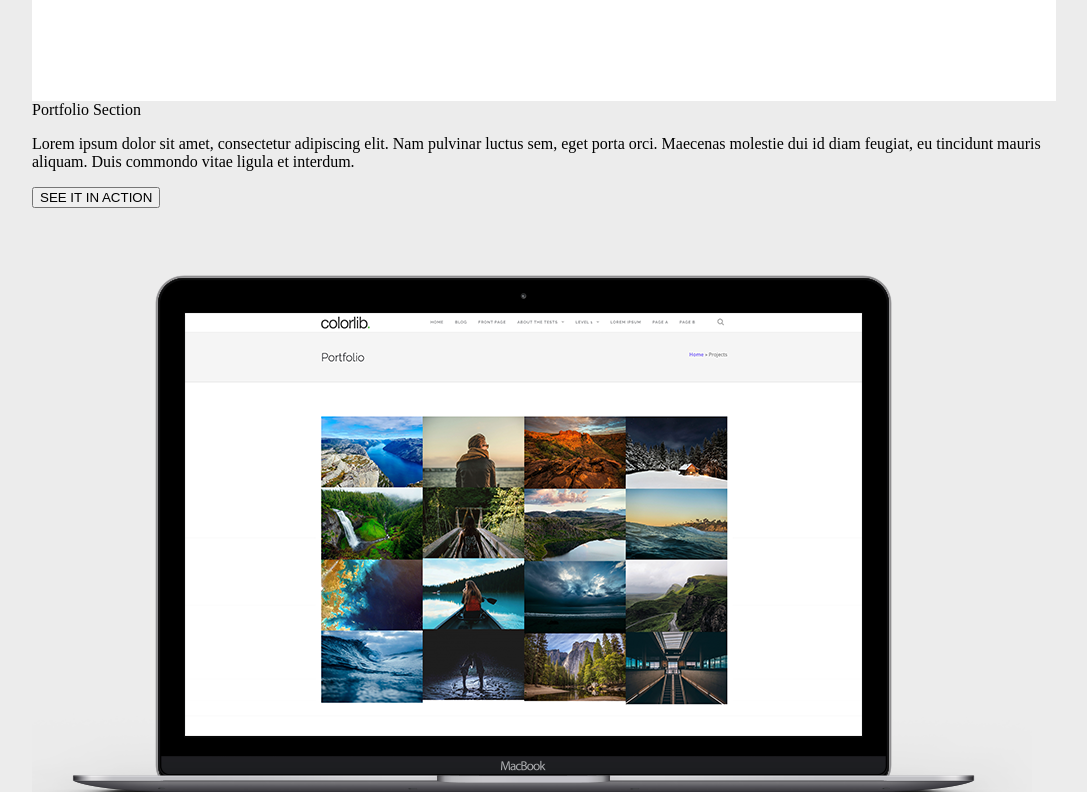
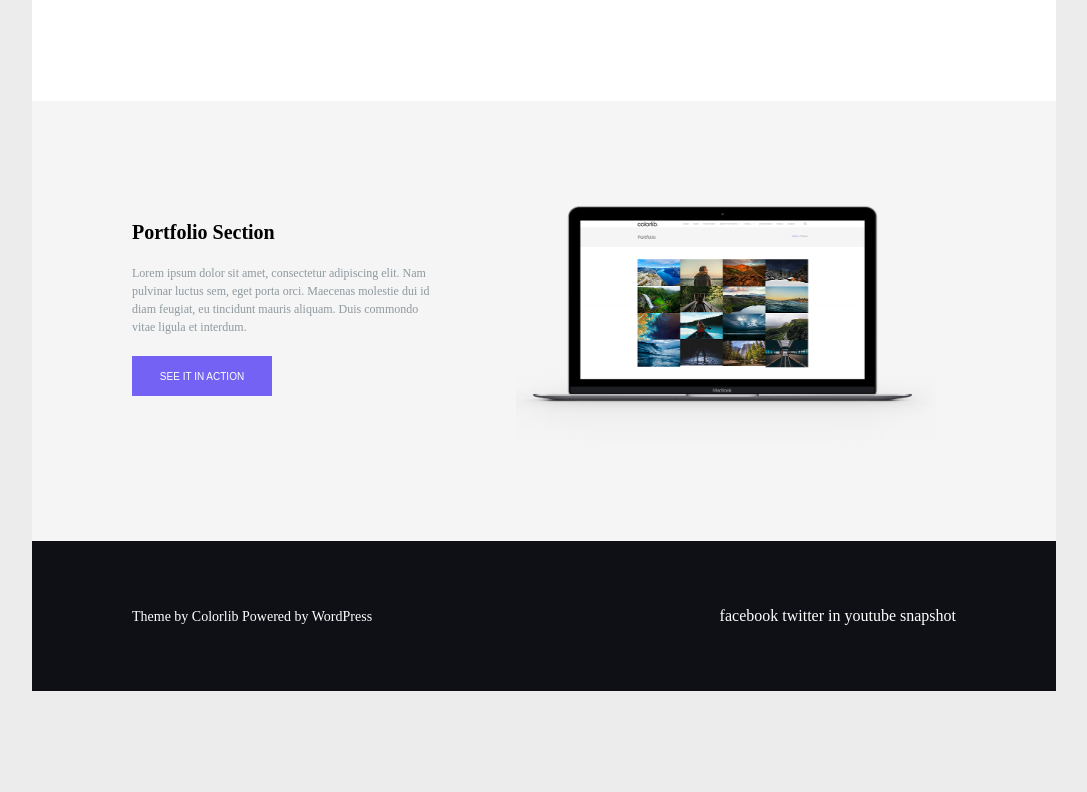
Before and after one commit to sialvsic/3-Pages-in-3-Weeks-Episode-10, a website built with Parcel: page src/week1/index.html in a window 1280 px wide. Shown: the part 953-1745 px from the top of the page, without its empty margins (96-1183 px from the left). After the commit the page ends 1644 px from the top, so only its background shows below. Built offline with nearby package versions, Linux system fonts and the light colour scheme.

Commit message:
finish footer

```diff
--- a/src/week1/index.css
+++ b/src/week1/index.css
@@ -2,6 +2,11 @@ body {
   padding: 0;
   margin: 0;
   background-color: #ECECEC;
+}
+
+.container {
+  max-width: 1024px;
+  margin: 0 auto;
 }
 
 header {
@@ -40,11 +45,6 @@ header .search {
   vertical-align: middle;
 }
 
-main {
-  max-width: 1024px;
-  margin: 0 auto;
-}
-
 .hero {
   padding: 180px 270px 135px;
   text-align: center;
@@ -75,6 +75,7 @@ main {
   width: 140px;
   height: 40px;
   font-size: 10px;
+  cursor: pointer;
 }
 
 .download {
@@ -114,12 +115,55 @@ main {
   font-weight: bold;
 }
 
-.seo-description-content {
+.description-content {
   font-size: 12px;
   color: #8E999F;
   line-height: 18px;
+  margin: 20px 0;
 }
 
-.seo-read-more {
+.portfolio {
+  background-color: #F5F5F5;
+  padding: 80px 120px 100px 100px;
+  overflow: hidden;
+}
 
+.portfolio-description {
+  width: 300px;
+  float: left;
 }
+
+.portfolio-img {
+  float: right;
+  width: 420px;
+  height: 260px;
+}
+
+.portfolio-description {
+  padding-top: 40px;
+}
+
+.portfolio-description-title {
+  font-size: 20px;
+  font-weight: bold;
+}
+
+footer {
+  box-sizing: border-box;
+  height: 150px;
+  line-height: 70px;
+  background-color: #0E1015;
+  padding: 40px 100px;
+}
+
+footer .description {
+  color: #ffffff;
+  font-size: 14px;
+}
+
+.icon-links {
+  float: right;
+  display: inline;
+  text-align: right;
+  color: #ffffff;
+}
--- a/src/week1/index.html
+++ b/src/week1/index.html
@@ -6,6 +6,7 @@
   <link rel="stylesheet" href="./index.css">
 </head>
 <body>
+<div class="container">
   <header>
     <span class="title">Shapely Demo</span>
     <div class="link">
@@ -30,7 +31,7 @@
         <img class="preview" src="./assert/flexible-preview.png" alt="">
         <div class="seo-description">
           <span class="seo-description-title">SEO Friendly</span>
-        <p class="seo-description-content">Lorem ipsum dolor sit amet, consectetur adipiscing elit. Nam pulvinar luctus sem, eget porta orci.
+          <p class="description-content">Lorem ipsum dolor sit amet, consectetur adipiscing elit. Nam pulvinar luctus sem, eget porta orci.
             Maecenas molestie dui id diam feugiat, eu tincidunt mauris aliquam. Duis commodo vitae ligula et interdum.
             Maecenas faucibus mattis imperdiet. In rhoncus ac ligula id ultricies.
           </p>
@@ -39,25 +40,31 @@
       </div>
     </section>
     <section>
-    <div>
-      <span>Portfolio Section</span>
-      <p>
+      <div class="portfolio">
+        <div class="portfolio-description">
+          <span class="portfolio-description-title">Portfolio Section</span>
+          <p class="description-content">
             Lorem ipsum dolor sit amet, consectetur adipiscing elit. Nam pulvinar luctus sem, eget porta orci.
             Maecenas molestie dui id diam feugiat, eu tincidunt mauris aliquam. Duis commondo vitae ligula et interdum.
           </p>
-      <button>SEE IT IN ACTION</button>
-      <img src="./assert/flexible-portfolio.png" alt="">
+          <button class="button read-more">SEE IT IN ACTION</button>
+        </div>
+        <img class="portfolio-img" src="./assert/flexible-portfolio.png" alt="">
       </div>
     </section>
 
   </main>
   <footer>
-  <span>Theme by Colorlib Powered by WordPress</span>
+    <span class="description">Theme by Colorlib Powered by WordPress</span>
+    <div class="icon-links">
       <span>facebook</span>
       <span>twitter</span>
       <span>in</span>
       <span>youtube</span>
       <span>snapshot</span>
+    </div>
   </footer>
+</div>
+
 </body>
 </html>
```
Lines whose indentation alone changed are shown as unchanged.
